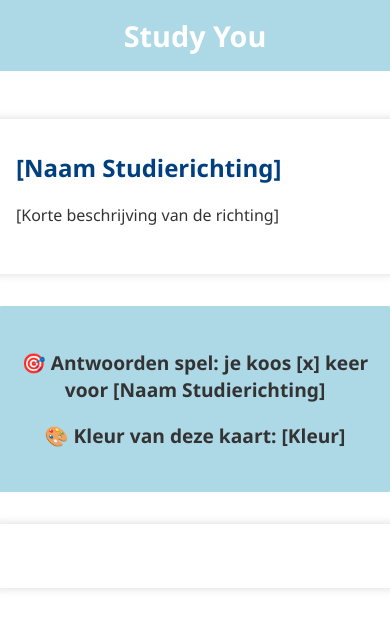
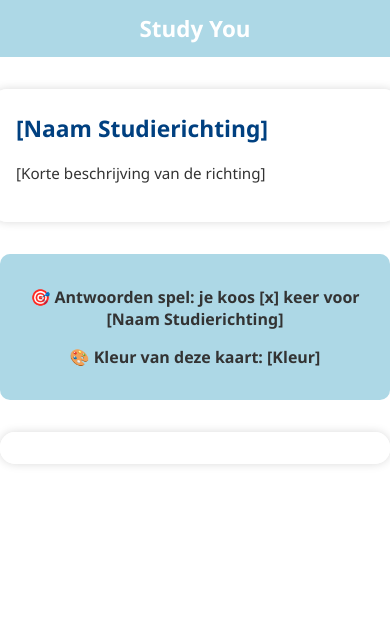
Before and after one commit to UC-LeuvenLimburg/ICTProject1_Bas_Dylan_Gert_Robin, a plain HTML site: page template.html in a window 390 px wide. Drawn offline with Linux system fonts and the light colour scheme.

Commit message:
test mobile

```diff
--- a/style.css
+++ b/style.css
@@ -108,3 +108,48 @@
   color: black;
   transform: rotateY(180deg);
 }
+
+@media screen and (max-width: 600px) {
+  body {
+    font-size: 16px;
+    padding: 0;
+  }
+
+  header {
+    font-size: 1.4rem;
+    padding: 0.8rem;
+  }
+
+  .main-container {
+    padding: 2rem 1rem;
+    max-width: 100%;
+  }
+
+  .info {
+    padding: 1.5rem;
+    font-size: 0.95rem;
+  }
+
+  .score {
+    font-size: 1rem;
+    padding: 1rem;
+  }
+
+  .cards-container {
+    flex-direction: column;
+    align-items: center;
+    padding: 1rem;
+    gap: 1rem;
+    max-width: 100%;
+  }
+
+  .card {
+    width: 90%;
+    max-width: 300px;
+    height: 200px;
+  }
+
+  .face {
+    font-size: 1rem;
+  }
+}
```
